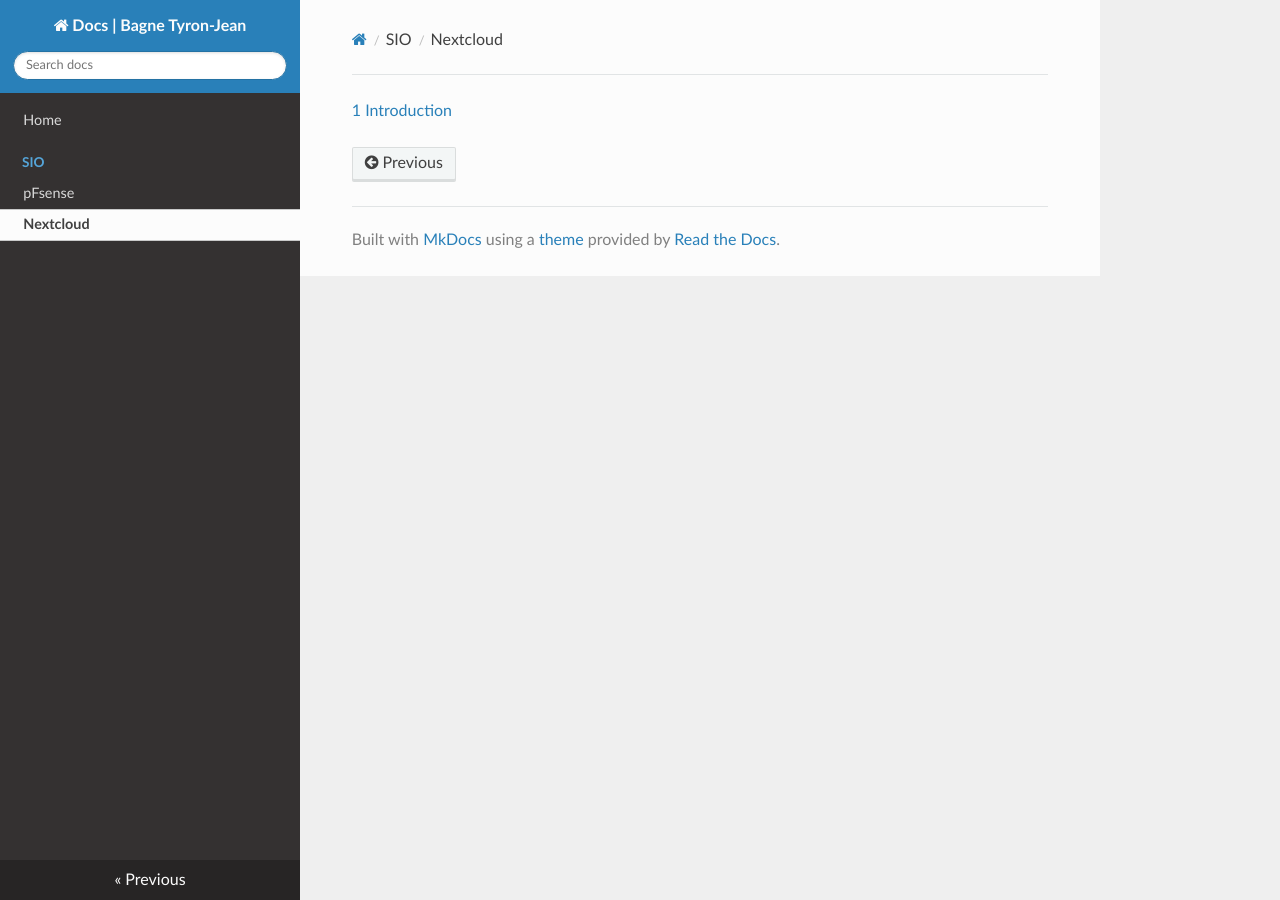
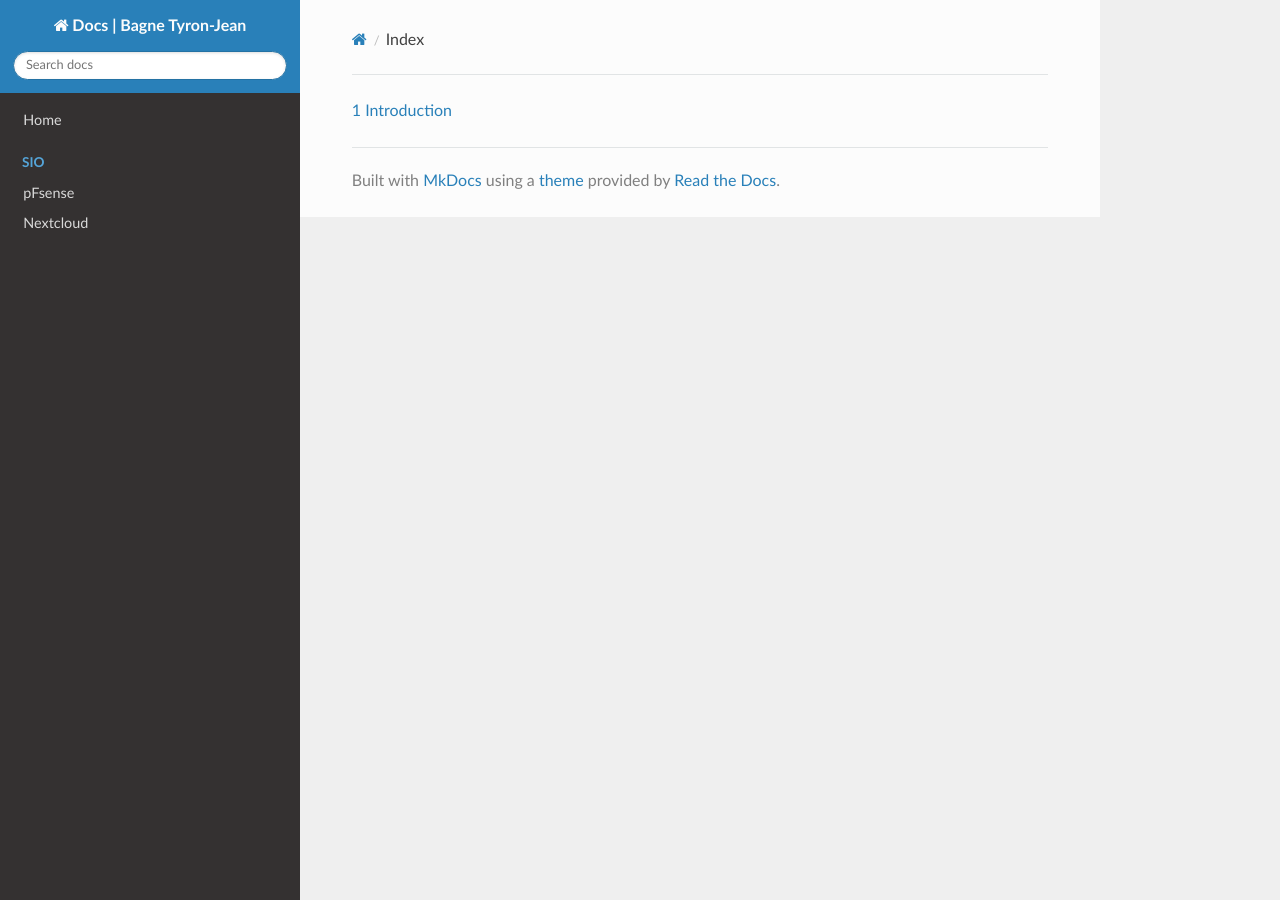
Before and after one commit to wepfen/doc, an MkDocs documentation site: the page built from docs/sio/nextcloud/index.md, in a window 1280 px wide. Built offline with MkDocs 1.6.1, drawn with Linux system fonts in a browser that asks for light colours; nearby versions of some CDN libraries.

Commit message:
Update mkdocs.yml

```diff
--- a/mkdocs.yml
+++ b/mkdocs.yml
@@ -23,7 +23,7 @@ nav:
     - Home: 'index.md'
     - SIO:
       - pFsense: 'sio/pfsense/index.md'
-      - Nextcloud: 'sio/nextcloud/index.md'
+      - Nextcloud: 'https://github.com/1Tyron140/doc/blob/main/docs/sio/nextcloud/index.md'
 #        - Introduction: 'docs/sio/nextcloud/introduction'
 #        - Installation: 'docs/sio/nextcloud/installation'
 #      - GLPI:
```
